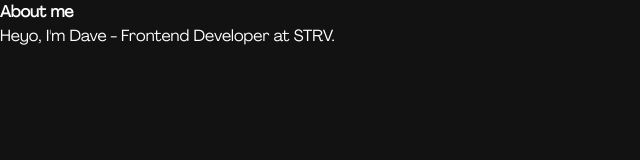
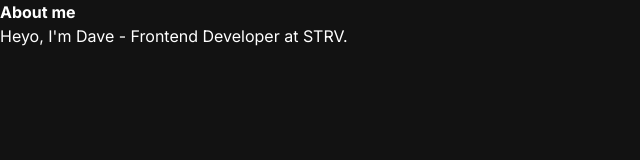
Before and after one commit to haidave/haidave-com, a Next.js app: page /about in a window 1280 px wide. Shown: the top 160 px of the page, without its empty margins (0-640 px from the left). Built offline with nearby package versions, Linux system fonts and the light colour scheme.

Commit message:
chore: replace fonts with inter

```diff
--- a/package.json
+++ b/package.json
@@ -25,7 +25,6 @@
   "devDependencies": {
     "@commitlint/cli": "^17.6.1",
     "@commitlint/config-conventional": "^17.6.1",
-    "@next/font": "^13.3.1",
     "@types/eslint": "^8.37.0",
     "@types/node": "^18.15.13",
     "@types/prettier": "^2.7.2",
--- a/src/app/layout.tsx
+++ b/src/app/layout.tsx
@@ -1,6 +1,6 @@
 import './globals.css'
 
-import { ppAgrandir, iaWriterQuattro } from '~/modules/design-system/theme/fonts'
+import { inter } from '~/modules/design-system/theme/fonts'
 
 export const metadata = {
   title: 'haidave.com',
@@ -9,7 +9,7 @@ export const metadata = {
 
 export default function RootLayout({ children }: { children: React.ReactNode }) {
   return (
-    <html lang="en" className={`${ppAgrandir.variable} ${iaWriterQuattro.variable}`}>
+    <html lang="en" className={`${inter.variable}`}>
       <body>{children}</body>
     </html>
   )
--- a/src/modules/design-system/theme/fonts.ts
+++ b/src/modules/design-system/theme/fonts.ts
@@ -1,15 +1,8 @@
-import localFont from '@next/font/local'
+import { Inter } from 'next/font/google'
 
-const ppAgrandir = localFont({
-  src: '../../../../public/fonts/PPAgrandir-Regular.woff2',
-  weight: '400',
+const inter = Inter({
+  subsets: ['latin'],
   variable: '--font-sans',
 })
 
-const iaWriterQuattro = localFont({
-  src: '../../../../public/fonts/iAWriterQuattroS-Regular.woff2',
-  weight: '400',
-  variable: '--font-mono',
-})
-
-export { ppAgrandir, iaWriterQuattro }
+export { inter }
--- a/tailwind.config.cjs
+++ b/tailwind.config.cjs
@@ -1,15 +1,10 @@
 /** @type {import('tailwindcss').Config} */
 const config = {
-  content: [
-    './src/pages/**/*.{js,ts,jsx,tsx}',
-    './src/components/**/*.{js,ts,jsx,tsx}',
-    './src/app/**/*.{js,ts,jsx,tsx}',
-  ],
+  content: ['./src/pages/**/*.{js,ts,jsx,tsx}', './src/modules/**/*.{js,ts,jsx,tsx}', './src/app/**/*.{js,ts,jsx,tsx}'],
   theme: {
     extend: {
       fontFamily: {
         sans: ['var(--font-sans)'],
-        mono: ['var(--font-mono)'],
       },
     },
   },
```
Also changed, not shown: 1 other file (tests, documents, lock files or other folders).
